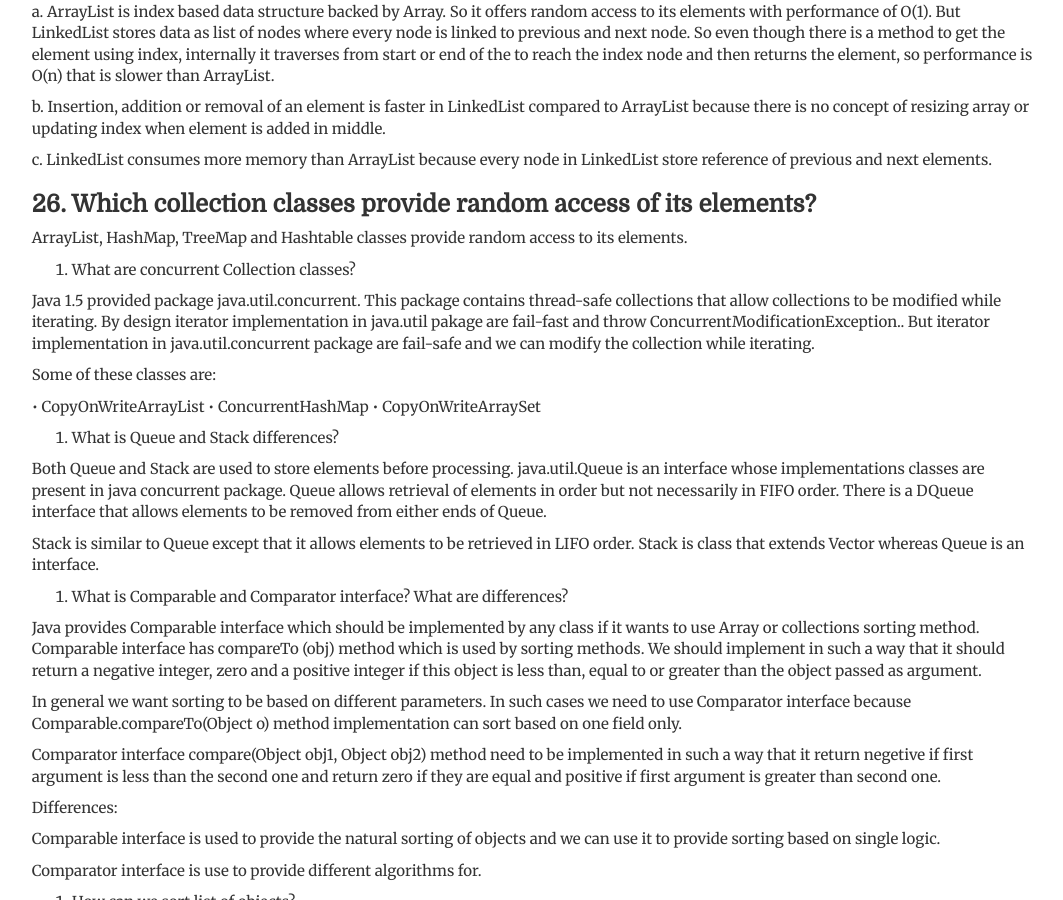
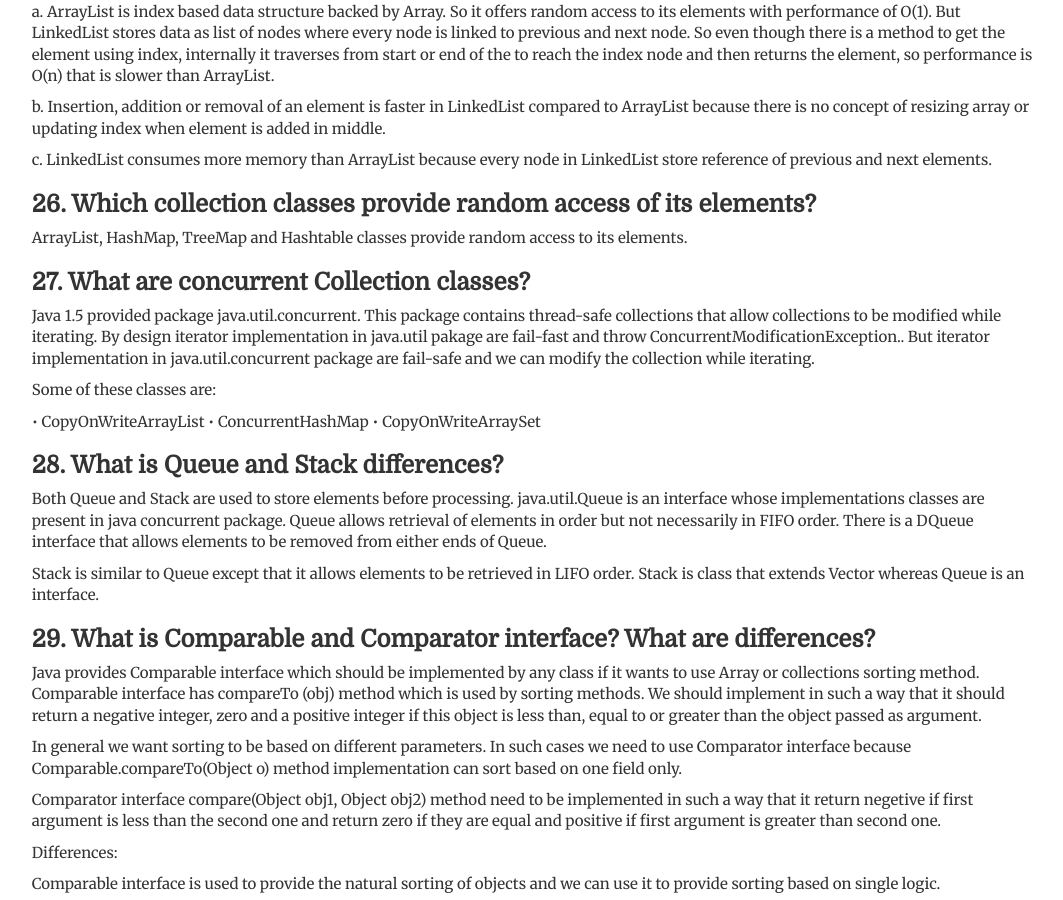
Before and after one commit to deepaksama/deepaksama.github.io, a Jekyll site: the page built from _posts/Java/2017-03-04-Java-Interview-Questions.md, in a window 1280 px wide and 900 px high, scrolled down 4426 px. Shown: the whole window, without its empty margins (90-1153 px from the left). Built offline with Jekyll 4.4.1, drawn with Linux system fonts in a browser that asks for light colours; nearby versions of some CDN libraries; some web fonts are replaced; some of the changed text lies outside the part shown.

Commit message:
Changed future property in _config.yml and changed java interview questions post

```diff
--- a/_config.yml
+++ b/_config.yml
@@ -1,6 +1,7 @@
 
 baseurl: ""
 markdown: kramdown
+future: true
 
 
 markdown: kramdown
--- a/_posts/Java/2017-03-04-Java-Interview-Questions.md
+++ b/_posts/Java/2017-03-04-Java-Interview-Questions.md
@@ -215,7 +215,7 @@ c.	LinkedList consumes more memory than ArrayList because every node in LinkedLi
 
 ArrayList, HashMap, TreeMap and Hashtable classes provide random access to its elements.
 
-27.	What are concurrent Collection classes?
+### **27.	What are concurrent Collection classes?**
 
 Java 1.5 provided package java.util.concurrent.  This package contains thread-safe collections that allow collections to be modified while iterating.  By design iterator implementation in java.util pakage are fail-fast and throw ConcurrentModificationException..  But iterator implementation in java.util.concurrent package are fail-safe and we can modify the collection while iterating.
 
@@ -225,13 +225,13 @@ Some of these classes are:
 •	ConcurrentHashMap
 •	CopyOnWriteArraySet
 
-28.	What is Queue and Stack differences?
+### **28.	What is Queue and Stack differences?**
 
 Both Queue and Stack are used to store elements before processing.  java.util.Queue is an interface whose implementations classes are present in java concurrent package.  Queue allows retrieval of elements in order but not necessarily in FIFO order.  There is a DQueue interface that allows elements to be removed from either ends of Queue.
 
 Stack is similar to Queue except that it allows elements to be retrieved in LIFO order.  Stack is class that extends Vector whereas Queue is an interface.
 
-29.	What is Comparable and Comparator interface? What are differences?
+### **29.	What is Comparable and Comparator interface? What are differences?**
 
 Java provides Comparable interface which should be implemented by any class if it wants to use Array or collections sorting method.  Comparable interface has compareTo (obj) method which is used by sorting methods.  We should implement in such a way that it should return a negative integer, zero and a positive integer if this object is less than, equal to  or greater than the object passed as argument.
 
@@ -246,16 +246,16 @@ Comparable interface is used to provide the natural sorting of objects and we ca
 
 Comparator interface is use to provide different algorithms for.
 
-30.	How can we sort list of objects?
+### **30.	How can we sort list of objects?**
 
 If we need to sort array of object, we can use Array.sort().  If we need to sort list of objects, we can use Collections.sort().  Both of these have overloaded sort() methods for natural sorting using Comparable or sorting base on criteria using Comparator.
 
 Collections internally use Arrays sort method, so both of them have same performance except that Collections take some time to convert list to array.
 
-31.	While passing collection as argument to a function how can we make sure the function will not modify it?
+### **31.	While passing collection as argument to a function how can we make sure the function will not modify it?**
 
 We can create a read-only collection using Collections.unmodifiableCollection(Collection c) method before passing it as argument.  This will make sure that any operation to change the collection will throw UnsupportedOperationException.
 
-32.	How can we create synchronized collection from a given collection?
+### **32.	How can we create synchronized collection from a given collection?**
 
 We can use Collections.synchronizedCollection(Collection c) to get synchronized (thread-safe) collection backed by the specified collection.
```
